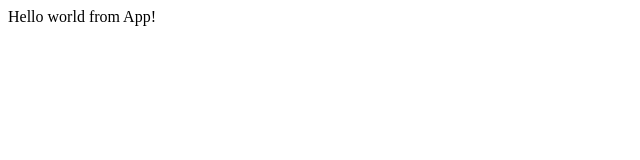
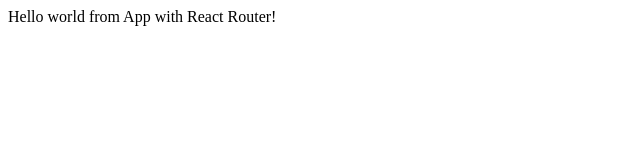
Before and after one commit to pmatsinopoulos/github-note-taker, a React (Create React App) app: page / in a window 1280 px wide. Shown: the top 160 px of the page, without its empty margins (0-640 px from the left). Built offline with nearby package versions, Linux system fonts and the light colour scheme.

Commit message:
Adding react-router-dom and making index use routes. I have the App route in.

```diff
--- a/package.json
+++ b/package.json
@@ -5,6 +5,8 @@
   "dependencies": {
     "react": "^16.2.0",
     "react-dom": "^16.2.0",
+    "react-router": "^4.2.0",
+    "react-router-dom": "^4.2.2",
     "react-scripts": "1.0.17"
   },
   "scripts": {
--- a/src/App.js
+++ b/src/App.js
@@ -4,7 +4,7 @@
   render() {
     return(
       <div>
-        Hello world from App!
+        Hello world from App with React Router!
       </div>
     )
   }
--- /dev/null
+++ b/src/config/routes.js
@@ -0,0 +1,11 @@
+import React from 'react';
+import {Route} from 'react-router';
+import App from '../App';
+
+const routes = (
+  <Route path="/" component={App}>
+
+  </Route>
+);
+
+export default routes;
--- a/src/index.js
+++ b/src/index.js
@@ -1,8 +1,11 @@
 import React from 'react';
 import ReactDOM from 'react-dom';
-import App from './App.js';
+import {BrowserRouter} from 'react-router-dom';
+import routes from './config/routes';
 
 ReactDOM.render(
-  <App />,
+  <BrowserRouter >
+    {routes}
+  </BrowserRouter>,
   document.getElementById('root')
 );
```
Also changed, not shown: 1 other file (tests, documents, lock files or other folders).
